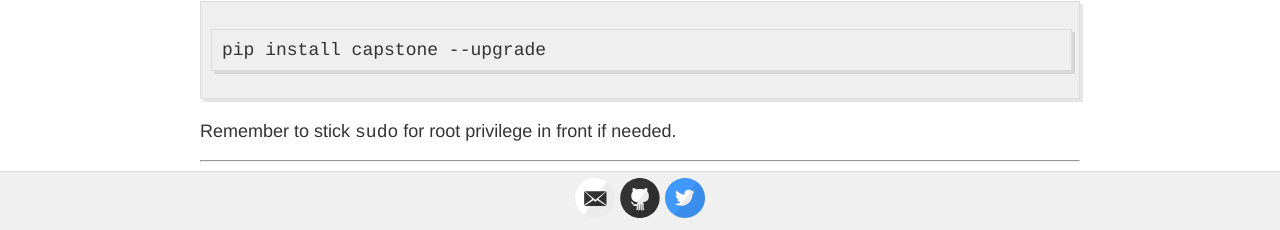
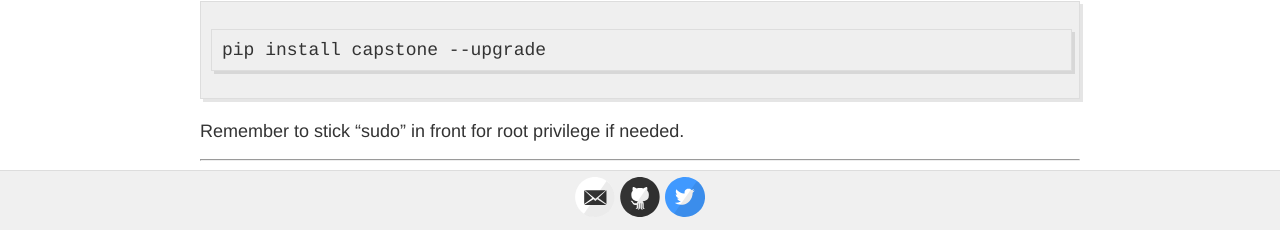
Before and after one commit to capstone-engine/capstone-engine.github.io, a Jekyll site: the page built from download.md, in a window 1280 px wide. Shown: the part 2122-2352 px from the top of the page. Built offline with Jekyll 4.4.1, drawn with Linux system fonts in a browser that asks for light colours.

Commit message:
Python module

````diff
--- a/download.md
+++ b/download.md
@@ -92,17 +92,13 @@
 
 With `pip`, you can easily install Python module for either Windows, MacOS or Linux.
 
-```
-pip install capstone
-```
+    pip install capstone
 
 In case you wish to upgrade from older version of Capstone, do:
 
-```
-pip install capstone --upgrade
-```
+    pip install capstone --upgrade
 
-Remember to stick `sudo` for root privilege in front if needed.
+Remember to stick "sudo" in front for root privilege if needed.
 
 ---
 
````
